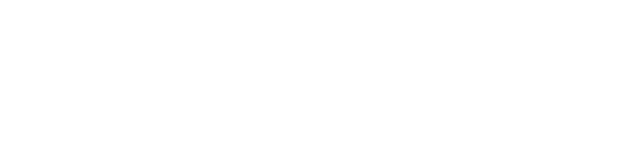
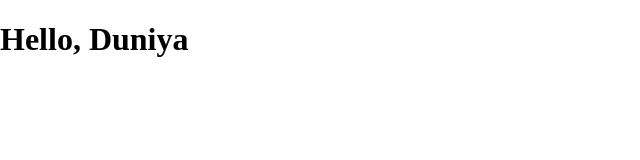
Before and after one commit to AMIT1439027/template-test, a plain HTML site: page First_1/index.html in a window 1280 px wide. Shown: the whole page, without its empty margins (0-640 px from the left). Drawn offline with Linux system fonts and the light colour scheme.

Commit message:
Hello wolrd

```diff
--- a/First_1/index.html
+++ b/First_1/index.html
@@ -17,7 +17,7 @@
 </head>
 <body>
 
-
+    <h1>Hello, Duniya</h1>
     <!-- Script -->
 <script src="script.js"></script>
 </body>
```
